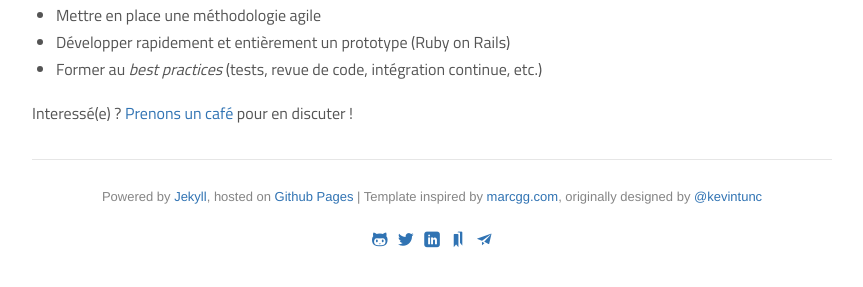
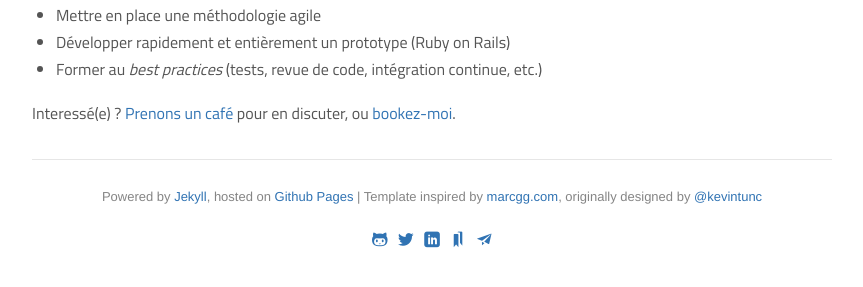
Before and after one commit to ssaunier/ssaunier.github.io, a Jekyll site: the page built from fr/developpeur-ruby-on-rails-freelance-paris.html, in a window 1280 px wide. Shown: the part 415-702 px from the top of the page, without its empty margins (208-1071 px from the left). Built offline with Jekyll 4.4.1, drawn with Linux system fonts in a browser that asks for light colours.

Commit message:
Link to freelancebooking

```diff
--- a/fr/developpeur-ruby-on-rails-freelance-paris.html
+++ b/fr/developpeur-ruby-on-rails-freelance-paris.html
@@ -37,7 +37,7 @@ description: Sébastien Saunier est un ingénieur logiciel web (Ruby on Rails) v
   <p>
     Interessé(e) ?
     <a href="mailto:seb+coffee@saunier.me?subject=Une nouvelle mission si vous l'acceptez">Prenons un café</a>
-    pour en discuter !
+    pour en discuter, ou <a href="http://freelancebooking.pro/fr/users/ssaunier">bookez-moi</a>.
   </p>
 
 </section>
```
